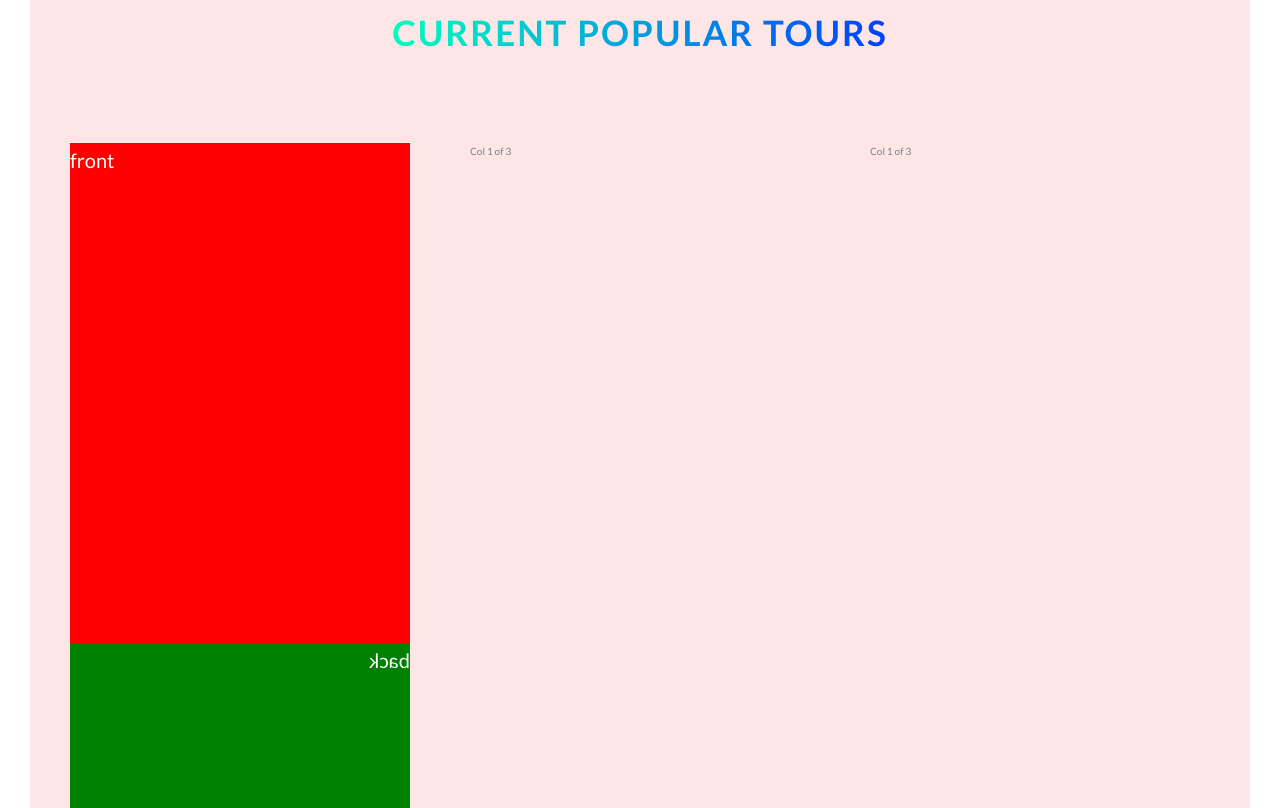
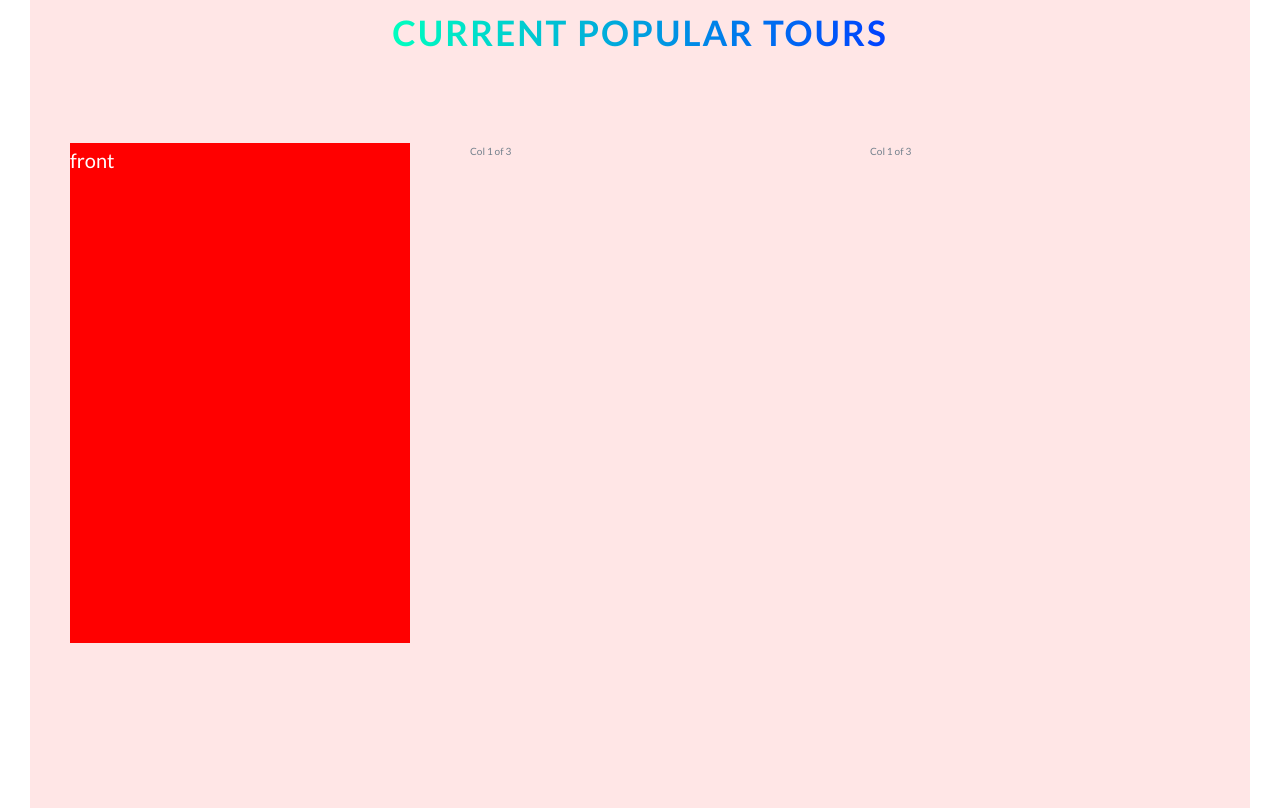
Before and after one commit to royweb/8gkei4-CSS, a website: page index.html in a window 1280 px wide. Shown: the part 2212-3020 px from the top of the page. Drawn offline with Linux system fonts and the light colour scheme.

Commit message:
Combine the front and the back card using absolute position

```diff
--- a/sass/components/_card.scss
+++ b/sass/components/_card.scss
@@ -2,6 +2,8 @@
     perspective: 150rem;
     // make it work in firefox
     -moz-perspective: 150rem;
+    position: relative;
+    height: 50rem;
 
     &__side{
         background-color: red;
@@ -9,6 +11,13 @@
         font-size:2rem;
         height: 50rem;
         transition: all .8s;
+        // absolute will make the parent lose it height
+        position: absolute;
+        top: 0;
+        left: 0;
+        width: 100%;
+        // hides the back part of the card
+        backface-visibility: hidden;
 
         &--front{
             background-color: red;
```
Also changed, not shown: css/style.css.
